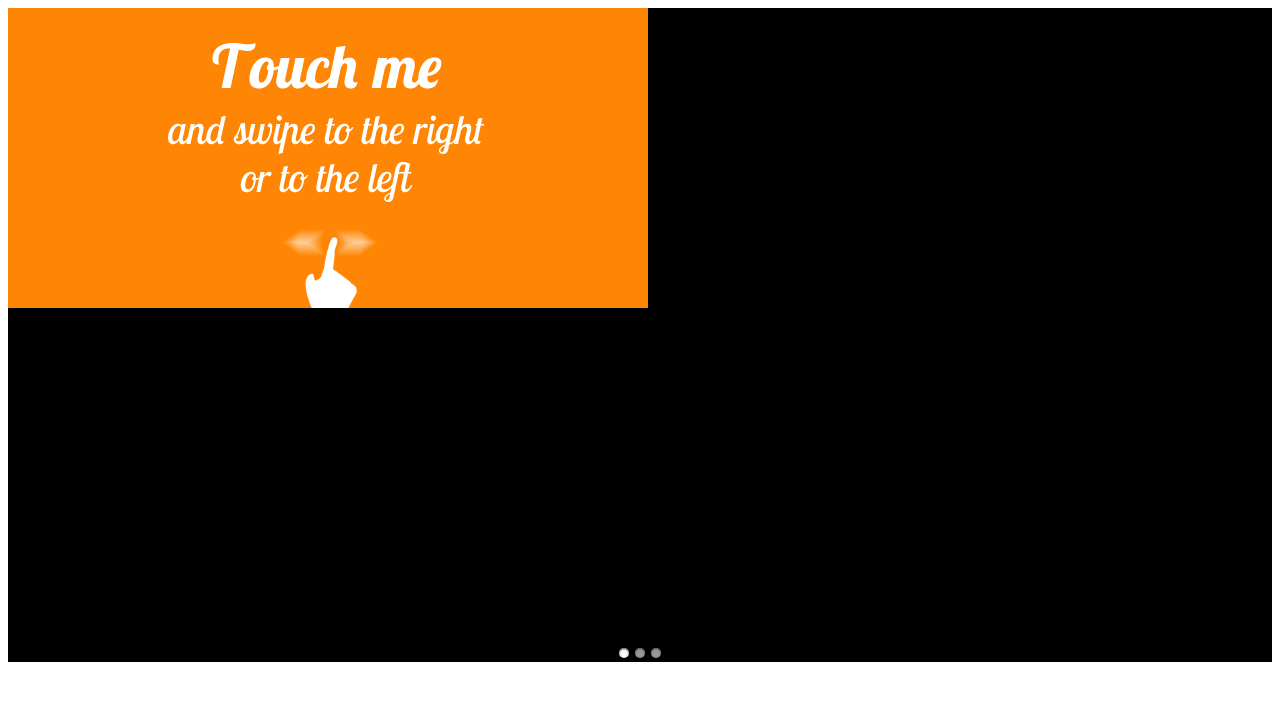
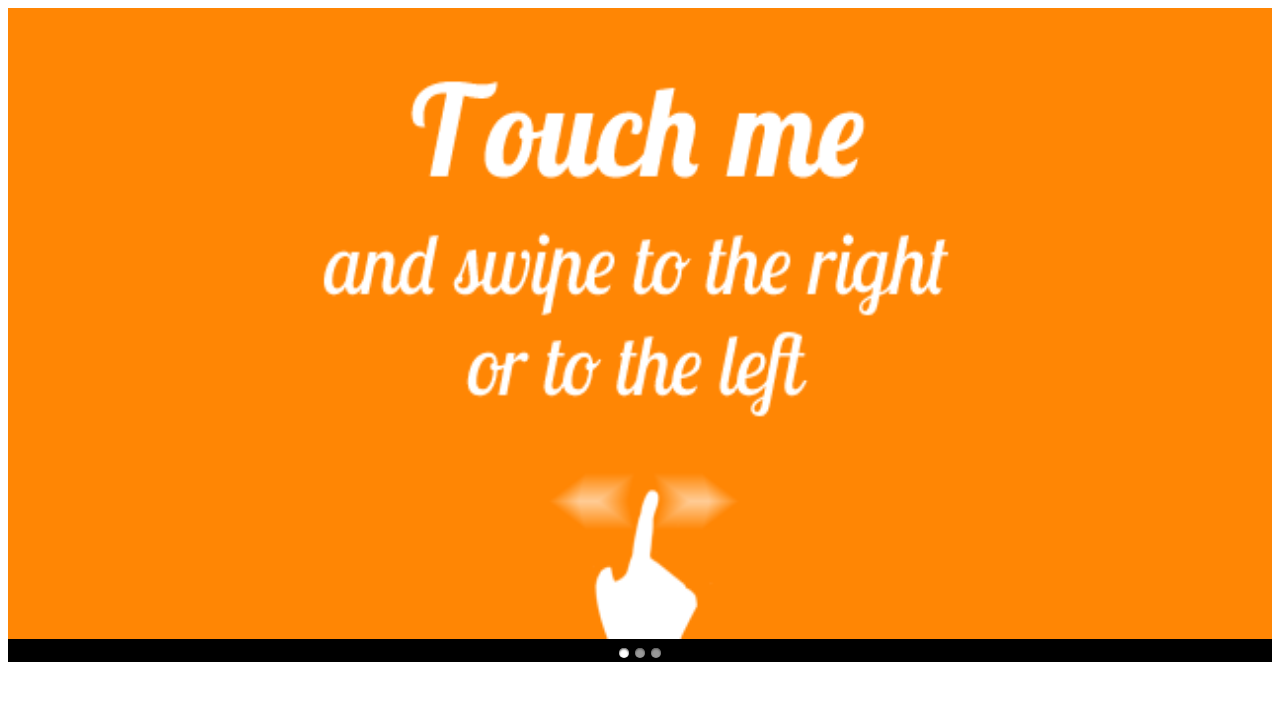
Before and after one commit to SintesisApps/ROSTROS_SINT, a PHP site: page /slide2/index.html in a window 1280 px wide. Shown: the top 701 px of the page. Run offline with PHP 8.4, Linux system fonts and the light colour scheme.

Commit message:
img grande

```diff
--- a/slide2/css/style.css
+++ b/slide2/css/style.css
@@ -100,6 +100,11 @@ margin: 0 auto;
 	width: 100%;
 	height: 100%;
 }
+.swiper-slide img
+{
+	width:100%;
+	height:100%;
+}
 .pagination1 {
 	text-align: center;
 	margin-top: 5px;
```
